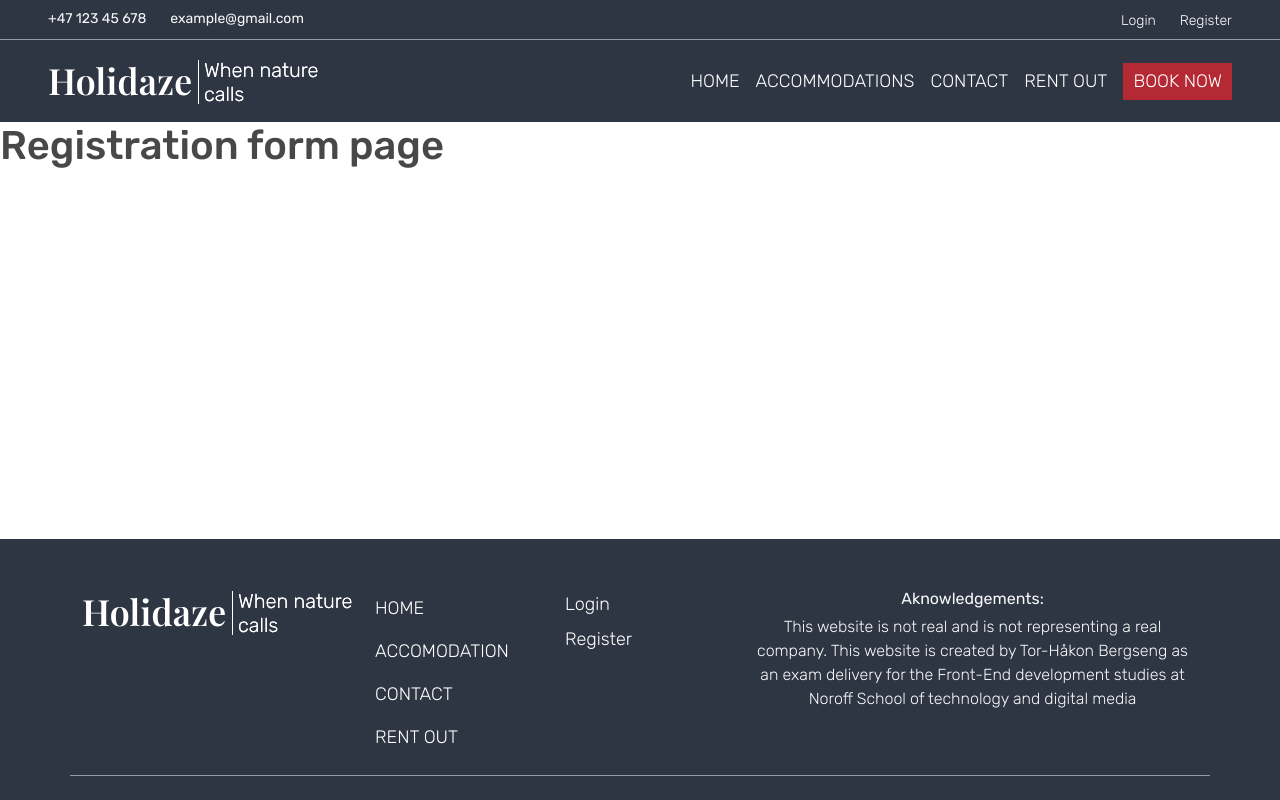
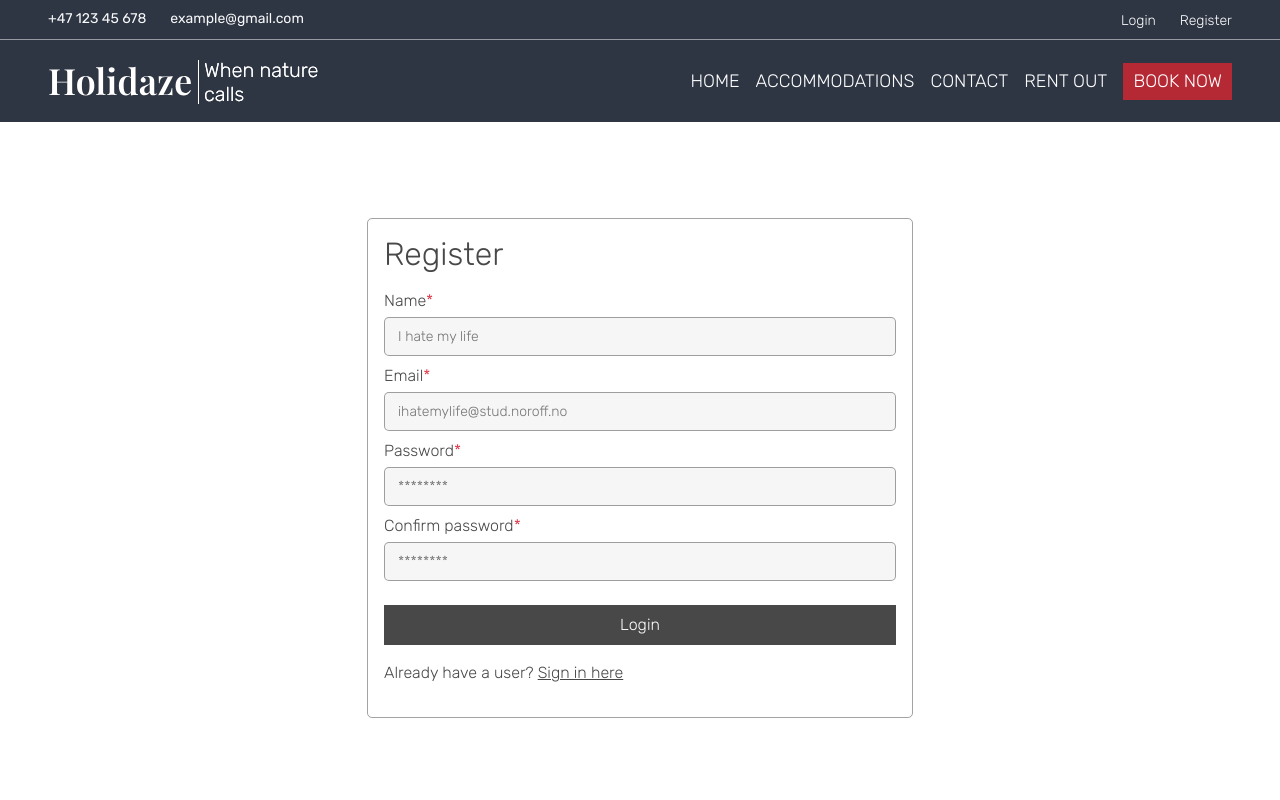
Before and after one commit to teehbee/project-exam-2, a React (Vite) app: page /registration-form in a window 1280 px wide. Shown: the top 800 px of the page. Built offline with nearby package versions, Linux system fonts and the light colour scheme; a web font is replaced by a local one.

Commit message:
set up registration form

```diff
--- /dev/null
+++ b/src/components/forms/RegistrationForm.tsx
@@ -0,0 +1,107 @@
+import React, { useState } from "react";
+import { useForm, SubmitHandler } from "react-hook-form";
+import { yupResolver } from "@hookform/resolvers/yup";
+import * as yup from "yup";
+import { Link, useNavigate } from "react-router-dom";
+import Spinner from "react-bootstrap/Spinner";
+
+// Yup schema for validation
+const schema = yup.object().shape({
+  registerName: yup.string().required("Name is required"),
+  registerEmail: yup.string().email("Please enter a valid Noroff email address").required("Email is required"),
+  registerPassword: yup.string().required("Password is required").min(6, "Password must be at least 6 characters"),
+  registerPasswordConfirm: yup
+    .string()
+    .required("Please confirm password")
+    .oneOf([yup.ref(`registerPassword`)], "Passwords must match"),
+});
+
+interface RegisterFormInputs {
+  registerName: string;
+  registerEmail: string;
+  registerPassword: string;
+  registerPasswordConfirm: string;
+}
+
+function RegistrationForm() {
+  // State for displaying loader in submit button
+  const [registrationLoader, setRegistrationLoader] = useState(false);
+  // For navigating after login
+  const navigate = useNavigate();
+  // Form validation
+  const {
+    register,
+    handleSubmit,
+    formState: { errors },
+  } = useForm<RegisterFormInputs>({
+    resolver: yupResolver(schema),
+  });
+
+  const onSubmit: SubmitHandler<RegisterFormInputs> = (data) => {
+    // Set loader and navigate to success page for demonstration. Will later be connected to API
+    // Console logs login data for now
+    setRegistrationLoader(true);
+    setTimeout(() => {
+      setRegistrationLoader(false);
+      navigate("/registration-complete");
+    }, 1000);
+    console.log(data);
+  };
+
+  // useId for setting unique id to form inputs
+  const id = React.useId();
+
+  return (
+    <div className="container my-5">
+      <div className="row">
+        <div className="col-12 col-md-6 mx-auto my-5">
+          <div className="custom-border-gray text-start p-3">
+            <h1 className="fs-1-5rem-to-2rem fw-light">Register</h1>
+            <form onSubmit={handleSubmit(onSubmit)}>
+              <div className="form-group d-flex flex-column">
+                <label htmlFor={id + "-registerName"} className="mt-2 fs-0-75rem-to-1rem fw-light">
+                  Name<span className="text-danger">*</span>
+                </label>
+                <input className="mt-1 custom-border-gray text-ident-5px p-1 p-md-2 form-input-bg fw-light fs-0-75rem-to-0-875rem" type="text" placeholder="I hate my life" id={id + "-registerName"} {...register("registerName")} />
+                {errors.registerName && <p className="text-danger fs-0-75rem-to-0-875rem pt-1">{errors.registerName.message}</p>}
+              </div>
+              <div className="form-group d-flex flex-column">
+                <label htmlFor={id + "-registerEmail"} className="mt-2 fs-0-75rem-to-1rem fw-light">
+                  Email<span className="text-danger">*</span>
+                </label>
+                <input className="mt-1 custom-border-gray text-ident-5px p-1 p-md-2 form-input-bg fw-light fs-0-75rem-to-0-875rem" type="email" placeholder="ihatemylife@stud.noroff.no" id={id + "-registerEmail"} {...register("registerEmail")} />
+                {errors.registerEmail && <p className="text-danger fs-0-75rem-to-0-875rem pt-1">{errors.registerEmail.message}</p>}
+              </div>
+              <div className="form-group d-flex flex-column">
+                <label htmlFor={id + "-registerPassword"} className="mt-2 fs-0-75rem-to-1rem fw-light">
+                  Password<span className="text-danger">*</span>
+                </label>
+                <input className="mt-1 custom-border-gray text-ident-5px p-1 p-md-2 form-input-bg fw-light fs-0-75rem-to-0-875rem" type="password" placeholder="********" id={id + "-loginPassword"} {...register("registerPassword")} />
+                {errors.registerPassword && <p className="text-danger fs-0-75rem-to-0-875rem pt-1">{errors.registerPassword.message}</p>}
+              </div>
+              <div className="form-group d-flex flex-column">
+                <label htmlFor={id + "-registerPasswordConfirm"} className="mt-2 fs-0-75rem-to-1rem fw-light">
+                  Confirm password<span className="text-danger">*</span>
+                </label>
+                <input className="mt-1 custom-border-gray text-ident-5px p-1 p-md-2 form-input-bg fw-light fs-0-75rem-to-0-875rem" type="password" placeholder="********" id={id + "-registerPasswordConfirm"} {...register("registerPasswordConfirm")} />
+                {errors.registerPasswordConfirm && <p className="text-danger fs-0-75rem-to-0-875rem pt-1">{errors.registerPasswordConfirm.message}</p>}
+              </div>
+              <button className="main-button-gray mt-4 p-1 p-md-2">Login {registrationLoader && <Spinner className="ms-1" animation="border" size="sm" variant="light" />}</button>
+              <p className="d-none pt-1 m-0 text-danger fs-0-75rem-to-0-875rem">Incorrect email address or password</p>
+              <div className="mt-2 mt-md-3">
+                <p className="fw-light fs-0-75rem-to-1rem">
+                  Already have a user?{" "}
+                  <Link className="font-gray" to="/login">
+                    Sign in here
+                  </Link>
+                </p>
+              </div>
+            </form>
+          </div>
+        </div>
+      </div>
+    </div>
+  );
+}
+
+export default RegistrationForm;
--- a/src/components/forms/index.tsx
+++ b/src/components/forms/index.tsx
@@ -1,4 +1,5 @@
 import SearchForm from "./SearchForm";
 import LoginForm from "./LoginForm";
+import RegistrationForm from "./RegistrationForm";
 
-export { SearchForm, LoginForm };
+export { SearchForm, LoginForm, RegistrationForm };
--- a/src/components/login/LoginSuccessMessage.tsx
+++ /dev/null
@@ -1,23 +0,0 @@
-import { Link } from "react-router-dom";
-
-function LoginSuccessMessage() {
-  return (
-    <div className="container">
-      <div className="row">
-        <div className="col-12 col-md-6 mx-auto mt-5">
-          <div className="custom-border-gray text-start p-3">
-            <h1 className="fs-1-5rem-to-2rem fw-light">Login successful</h1>
-            <p className="fw-light fs-0-75rem-to-1rem">
-              You will be redirected to the homepage in a few seconds, if not{" "}
-              <Link className="font-gray" to="/register">
-                Click here
-              </Link>
-            </p>
-          </div>
-        </div>
-      </div>
-    </div>
-  );
-}
-
-export default LoginSuccessMessage;
--- a/src/components/login/index.tsx
+++ /dev/null
@@ -1,3 +0,0 @@
-import LoginSuccessMessage from "./LoginSuccessMessage";
-
-export default LoginSuccessMessage;
--- a/src/pages/register/registerForm.tsx
+++ b/src/pages/register/registerForm.tsx
@@ -1,9 +1,7 @@
+import { RegistrationForm } from "../../components/forms";
+
 function RegisterFormPage() {
-  return (
-    <div>
-      <h1>Registration form page</h1>
-    </div>
-  );
+  return <RegistrationForm />;
 }
 
 export default RegisterFormPage;
```
